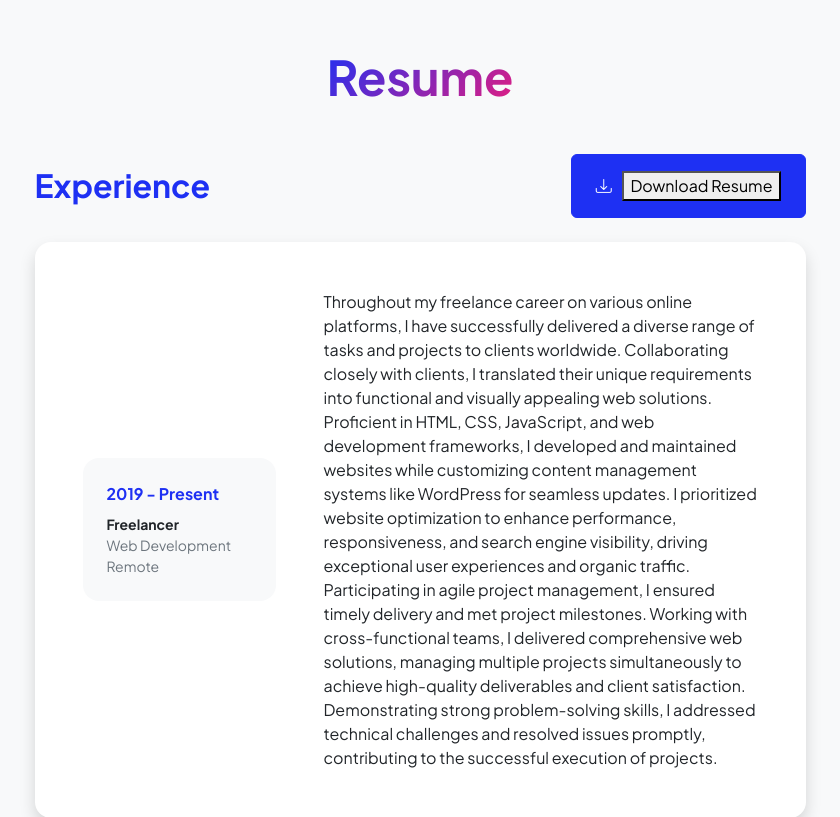
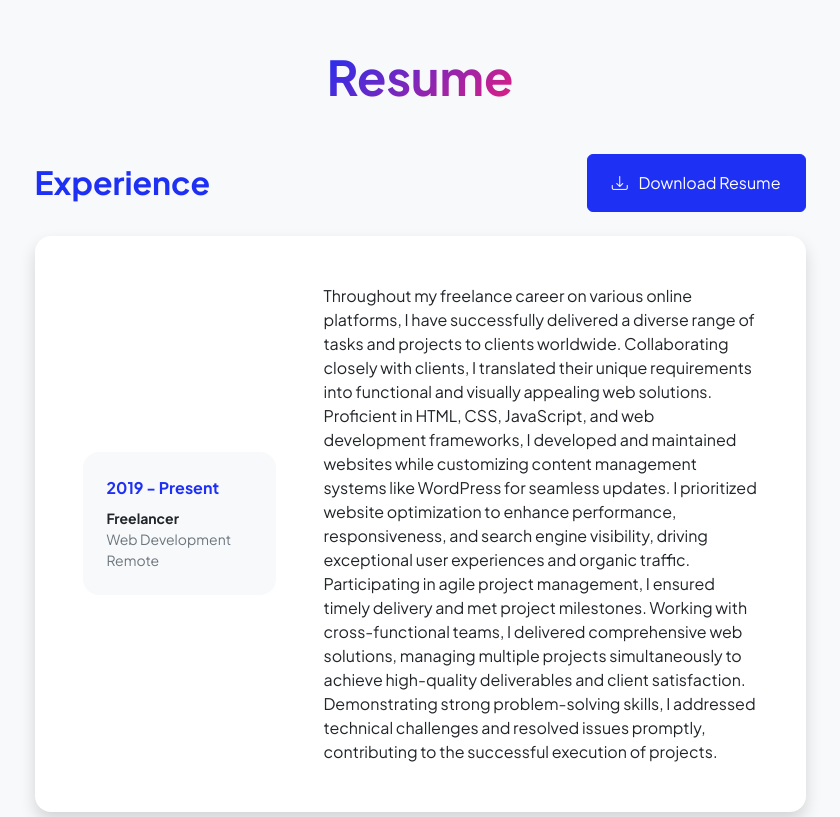
Before and after one commit to Silvokyda/MyPortifolio, a Django app: page /resume/ in a window 1280 px wide. Shown: the part 72-889 px from the top of the page, without its empty margins (220-1060 px from the left). Run offline with Django 4.2, Linux system fonts and the light colour scheme; some libraries are stand-ins or nearby versions.

Commit message:
Download Resume

```diff
--- a/myApp/templates/resume.html
+++ b/myApp/templates/resume.html
@@ -47,10 +47,10 @@
                             <div class="d-flex align-items-center justify-content-between mb-4">
                                 <h2 class="text-primary fw-bolder mb-0">Experience</h2>
                                 <!-- Download resume button-->
-                                <div class="btn btn-primary px-4 py-3">
+                                <button id="printButton" class="btn btn-primary px-4 py-3">
                                     <div class="d-inline-block bi bi-download me-2"></div>
-                                    <button id="printButton">Download Resume</button>
-                                </div>
+                                   Download Resume
+                                </button>
                             </div>
                             <div id="sectionToPrint">
                                 <!-- Experience Card 1-->
@@ -209,11 +209,10 @@
         <script src="{% static 'script.js' %}"></script>
         <script>
             function printSection() {
-                var prtContent = document.getElementById("sectionToPrint");
-                var WinPrint = window.open('', '', 'left=0,top=0,width=800,height=900,toolbar=0,scrollbars=0,status=0');
-                WinPrint.document.write(prtContent.innerHTML);
+                var prtContent = document.getElementById("sectionToPrint").innerHTML;
+                var WinPrint = window.open('', '', 'width=800,height=900');
+                WinPrint.document.write('<html><head><title>Print Section</title></head><body>' + prtContent + '</body></html>');
                 WinPrint.document.close();
-                WinPrint.focus();
                 WinPrint.print();
                 WinPrint.close();
             }
```
